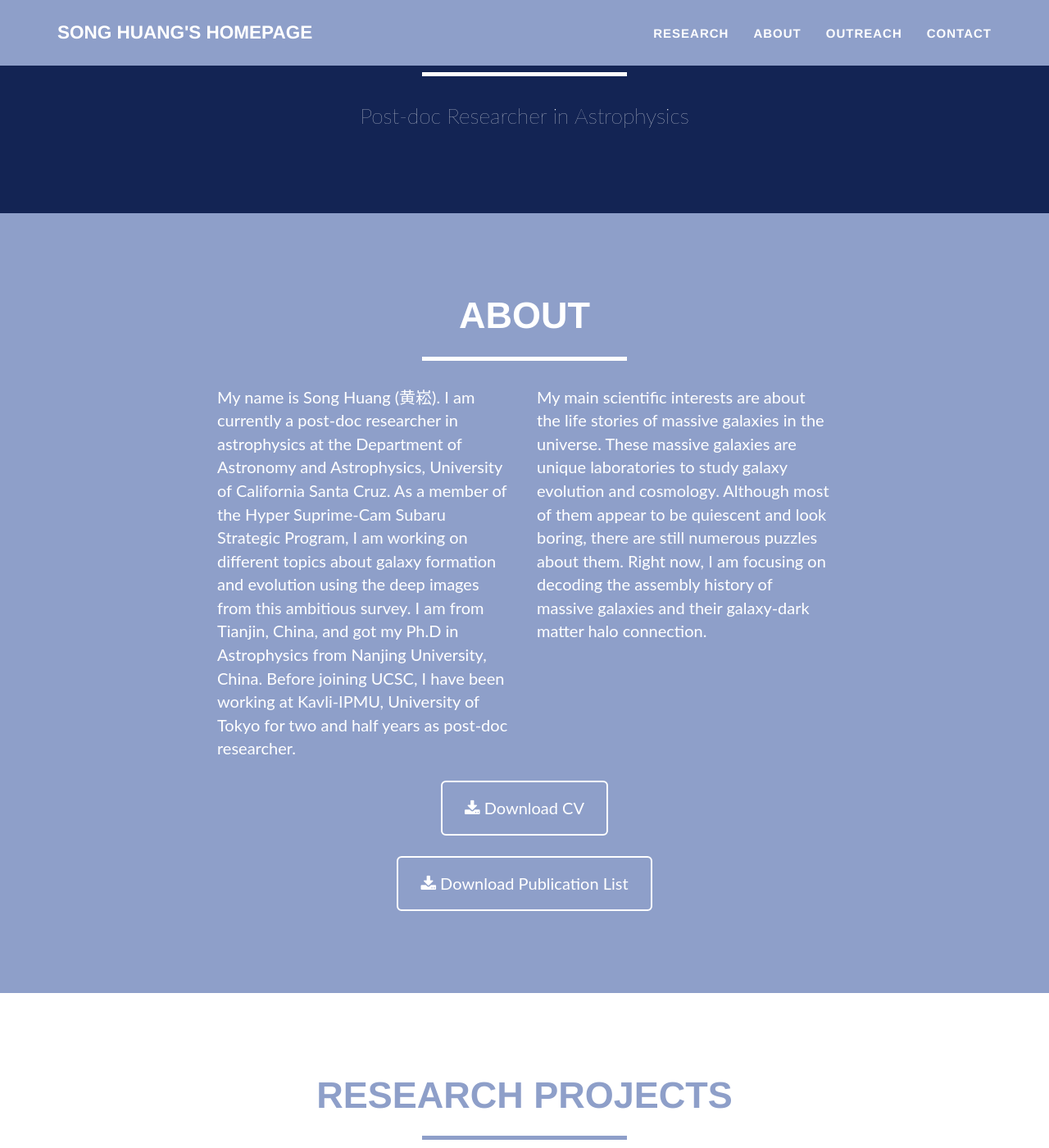
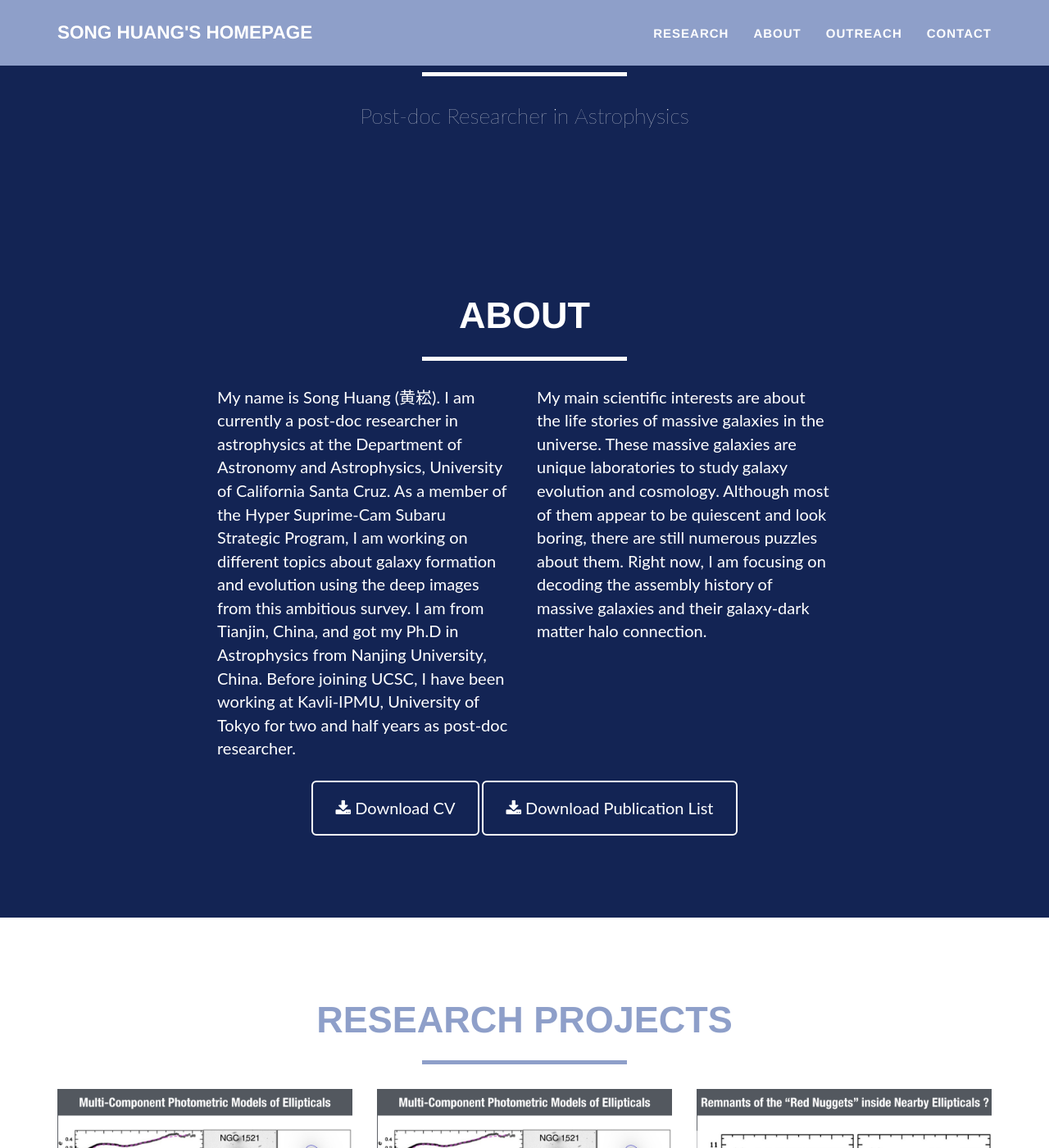
Before and after one commit to dr-guangtou/dr-guangtou.github.io, a Jekyll site: the page built from index.html, in a window 1280 px wide and 1400 px high, scrolled down 559 px. Shown: the whole window at 82% size. Built offline with Jekyll 4.4.1, drawn with Linux system fonts in a browser that asks for light colours.

```diff
--- a/_includes/about.html
+++ b/_includes/about.html
@@ -39,7 +39,6 @@
                     <a href="files/cv.pdf" class="btn btn-lg btn-outline">
                         <i class="fa fa-download"></i> Download CV
                     </a>
-                    <p>    </p>
                     <a href="files/songhuang_pub_list_1709.pdf" class="btn btn-lg btn-outline">
                         <i class="fa fa-download"></i> Download Publication List
                     </a>
--- a/_includes/css/main.css
+++ b/_includes/css/main.css
@@ -181,7 +181,7 @@
 
 section.success {
     color: #fff;
-    background: #{{ site.color.secondary }};
+    background: #{{ site.color.primary }};
 }
 
 @media(max-width:767px) {
--- a/_includes/modals.html
+++ b/_includes/modals.html
@@ -17,16 +17,19 @@
                             <img src="img/portfolio/{{ post.img }}" class="img-responsive img-centered" alt="{{ post.alt }}">
                             <p>{{ post.description }}</p>
                             <ul class="list-inline item-details">
-                                <li>Client:
-                                    <strong><a href="http://www.massivegalaxies.com">{{ post.client }}</a>
+                                <li>Link:
+                                    <strong>
+                                        {{ post.client }}
                                     </strong>
                                 </li>
                                 <li>Date:
-                                    <strong><a href="http://www.massivegalaxies.com">{{ post.project-date }}</a>
+                                    <strong>
+                                        {{ post.project-date }}
                                     </strong>
                                 </li>
-                                <li>Service:
-                                    <strong><a href="http://www.massivegalaxies.com">{{ post.category }}</a>
+                                <li>Topic:
+                                    <strong>
+                                        {{ post.category }}
                                     </strong>
                                 </li>
                             </ul>
```
